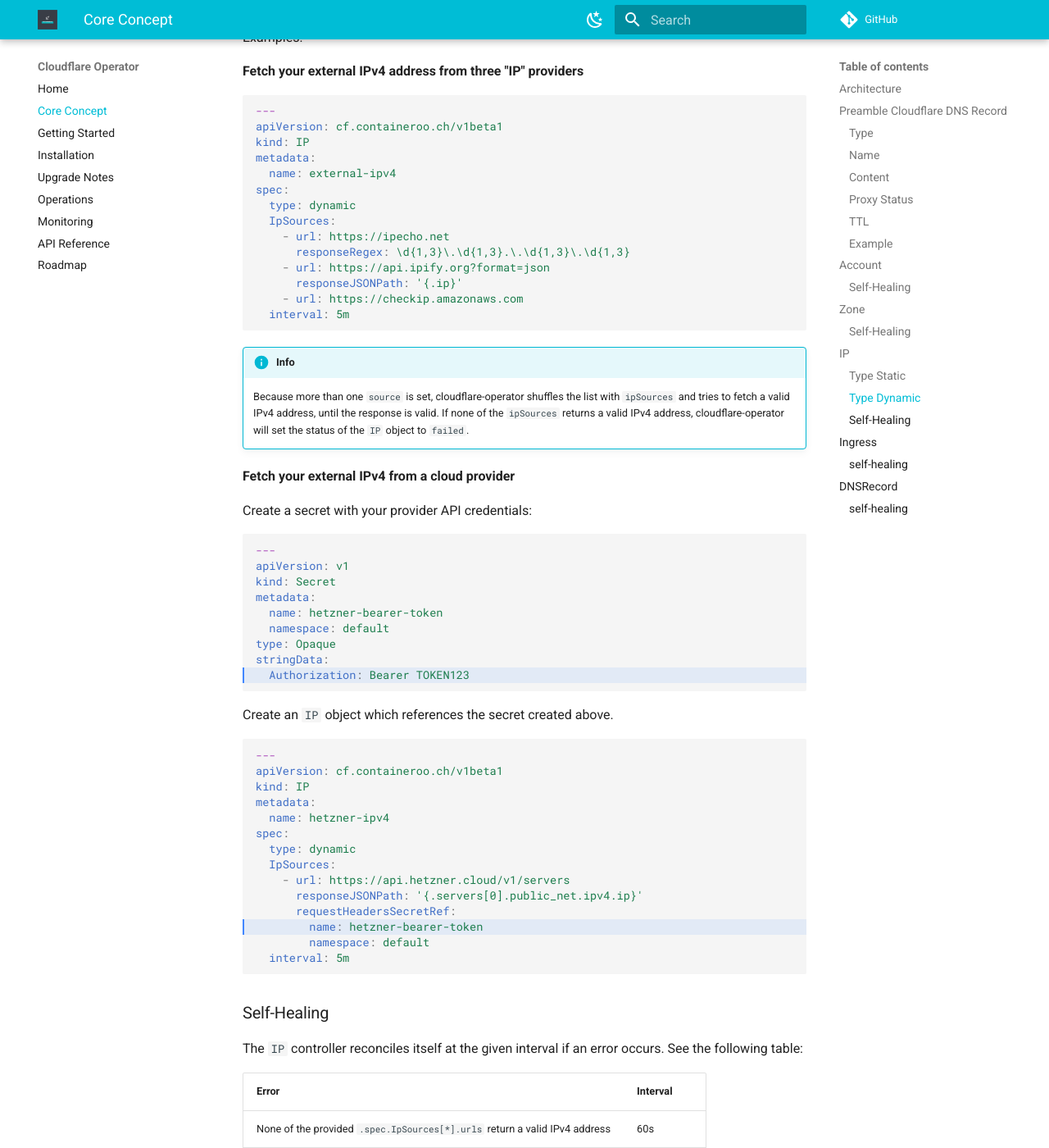
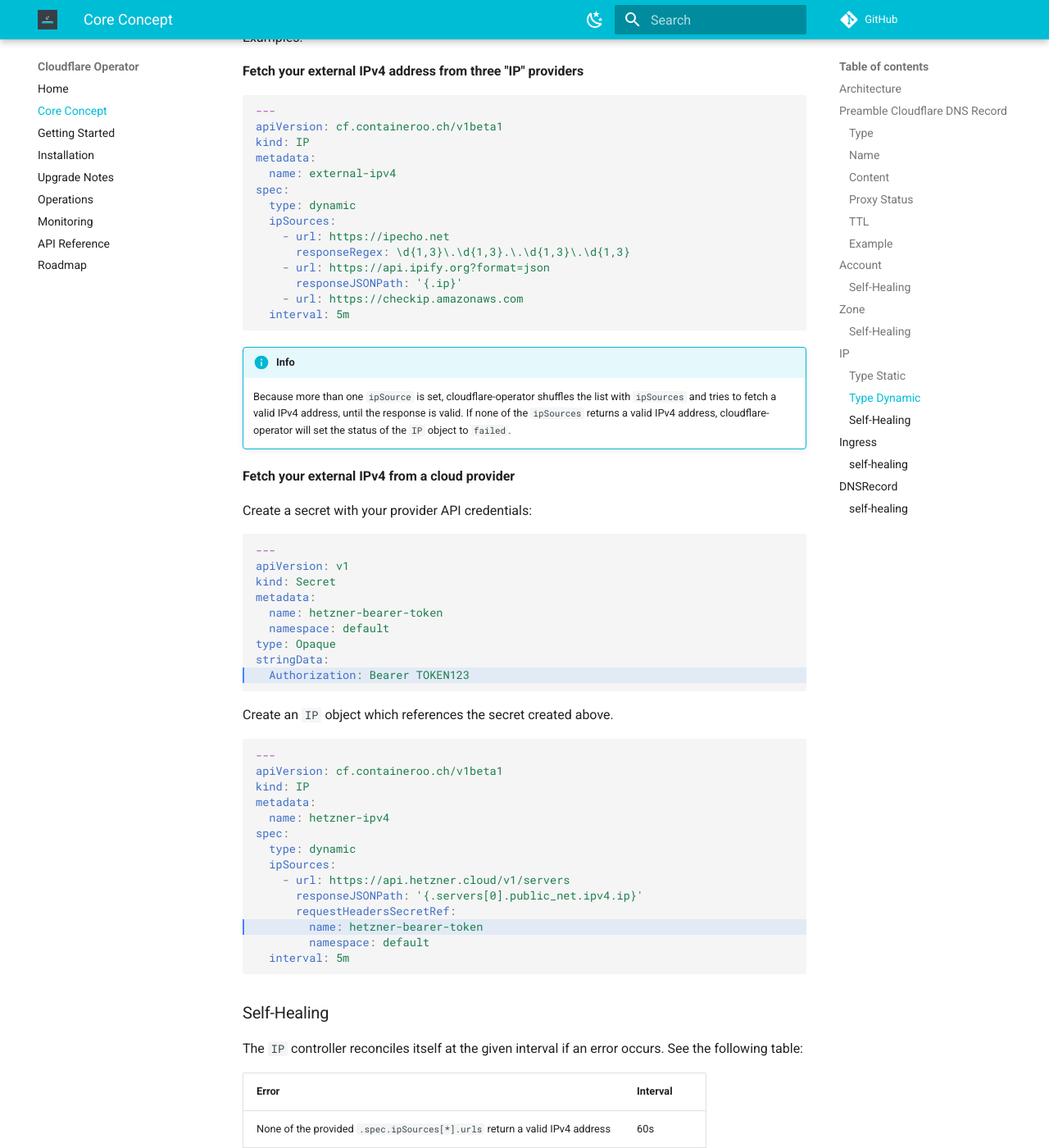
Before and after one commit to containeroo/cloudflare-operator, an MkDocs documentation site: the page built from docs/content/core_concept.md, in a window 1280 px wide and 1400 px high, scrolled down 6566 px. Shown: the whole window at 82% size. Built offline with MkDocs 1.6.1 and Material for MkDocs 9.7.7, drawn with Linux system fonts in a browser that asks for light colours; comment, search, counter and statistics services are not loaded.

Commit message:
fix(docs): typos

````diff
--- a/docs/content/core_concept.md
+++ b/docs/content/core_concept.md
@@ -200,7 +200,7 @@ metadata:
   name: external-ipv4
 spec:
   type: dynamic
-  IpSources:
+  ipSources:
     - url: https://ipecho.net
       responseRegex: \d{1,3}\.\d{1,3}.\.\d{1,3}\.\d{1,3}
     - url: https://api.ipify.org?format=json
@@ -210,7 +210,7 @@ spec:
 ```
 
 !!! info
-    Because more than one `source` is set, cloudflare-operator shuffles the list with `ipSources` and tries to fetch a valid IPv4 address, until the response is valid. If none of the `ipSources` returns a valid IPv4 address, cloudflare-operator will set the status of the `IP` object to `failed`.
+    Because more than one `ipSource` is set, cloudflare-operator shuffles the list with `ipSources` and tries to fetch a valid IPv4 address, until the response is valid. If none of the `ipSources` returns a valid IPv4 address, cloudflare-operator will set the status of the `IP` object to `failed`.
 
 **Fetch your external IPv4 from a cloud provider**
 
@@ -238,7 +238,7 @@ metadata:
   name: hetzner-ipv4
 spec:
   type: dynamic
-  IpSources:
+  ipSources:
     - url: https://api.hetzner.cloud/v1/servers
       responseJSONPath: '{.servers[0].public_net.ipv4.ip}'
       requestHeadersSecretRef:
@@ -253,7 +253,7 @@ The `IP` controller reconciles itself at the given interval if an error occurs.
 
 | Error                                                                      | Interval |
 | :------------------------------------------------------------------------- | :------- |
-| None of the provided `.spec.IpSources[*].urls` return a valid IPv4 address | 60s      |
+| None of the provided `.spec.ipSources[*].urls` return a valid IPv4 address | 60s      |
 | Fetching `DNSRecord` objects                                               | 30s      |
 
 ## Ingress
````
